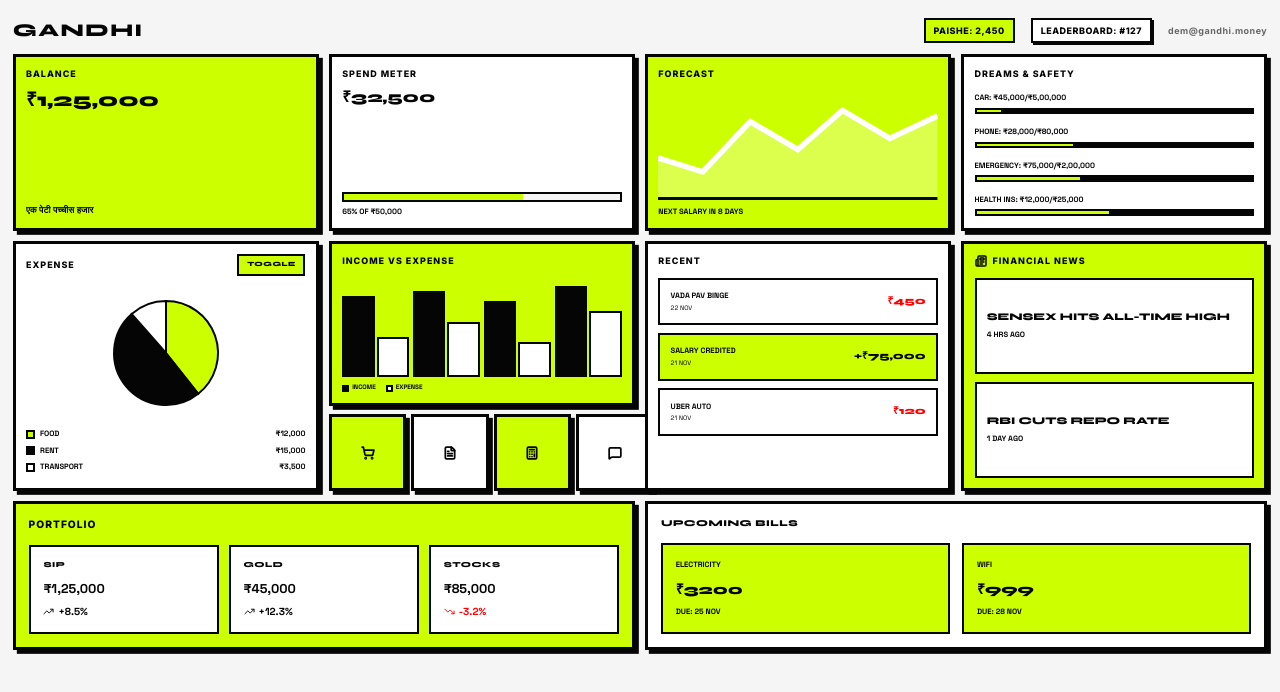
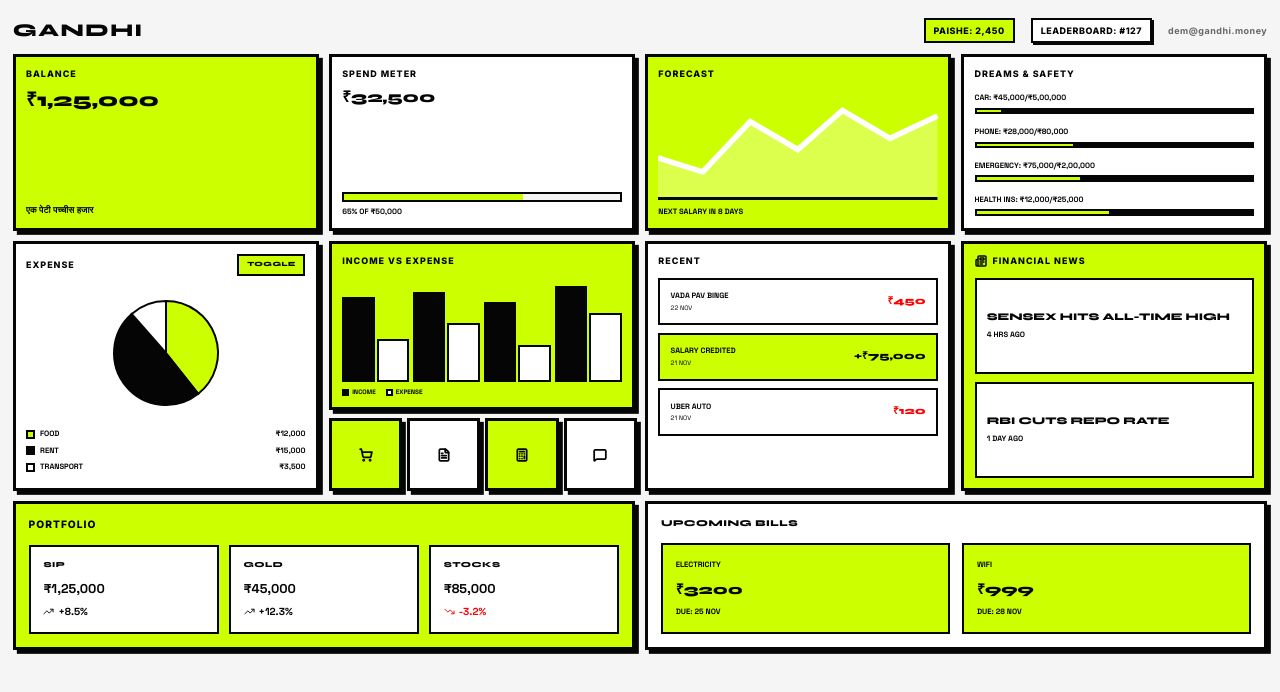
Before and after one commit to omsandippatil/Gandhi, a Next.js app: page /home in a window 1280 px wide. Shown: the top 692 px of the page. Built offline with nearby package versions, Linux system fonts and the light colour scheme; a web font is replaced by a local one.

Commit message:
Fixed Layout

```diff
--- a/app/home/page.tsx
+++ b/app/home/page.tsx
@@ -401,7 +401,7 @@ const Dashboard = () => {
             display: 'grid',
             gridTemplateColumns: 'repeat(4, 1fr)',
             gap: 'clamp(4px, 0.4vw, 6px)',
-            flex: '0.2 0 auto'
+            flex: '0.02 0 auto'
           }}>
             {[
               { icon: ShoppingCart, bg: '#CCFF00' },
```
